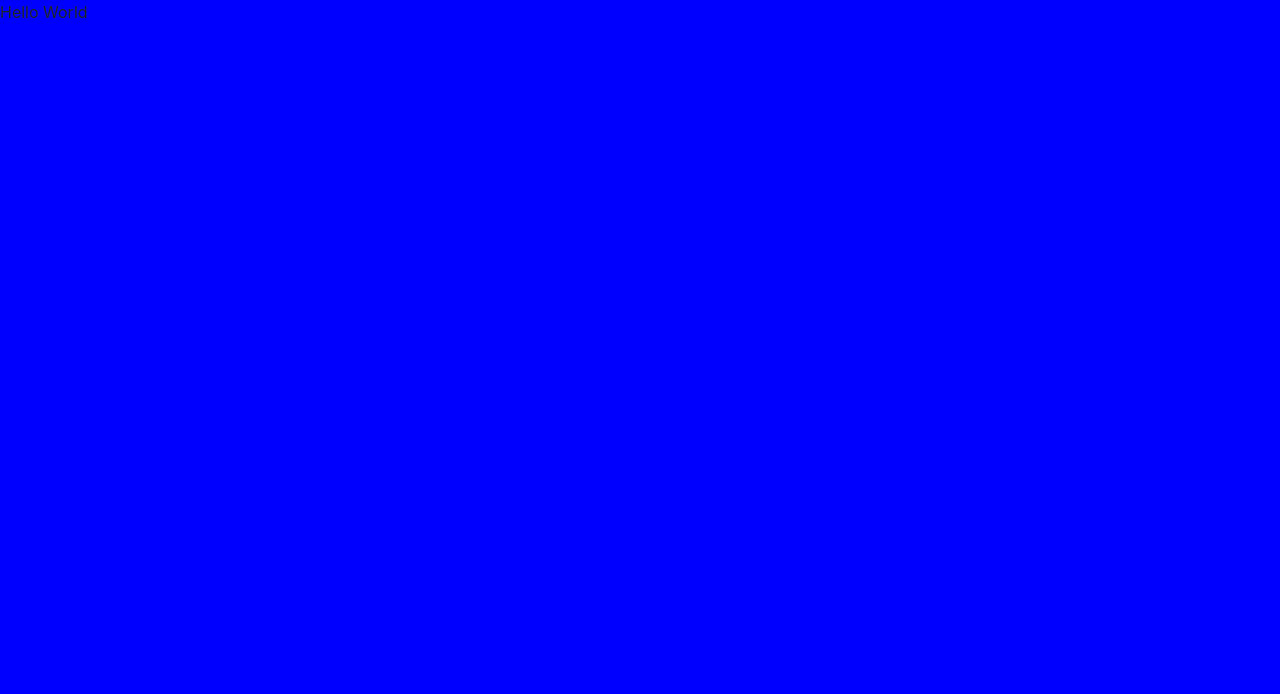
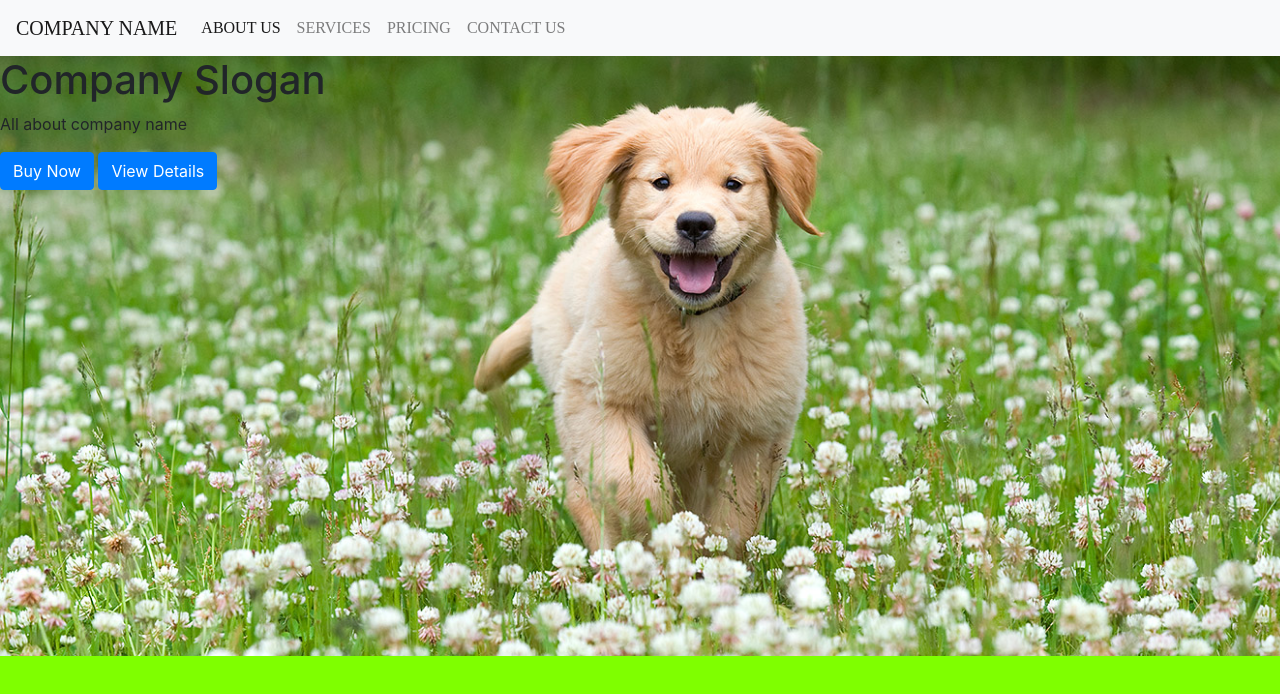
Before and after one commit to isabellafraczek/hello-world, a plain HTML site: page index.html in a window 1280 px wide. Drawn offline with nearby package versions, Linux system fonts and the light colour scheme.

Commit message:
Added navigation bar

```diff
--- a/index.html
+++ b/index.html
@@ -10,12 +10,49 @@
         <link rel="stylesheet" type="text/css" href="style.css">
     </head>
     <body>
-        Hello World
         <!--scripts-->
         <script src="https://code.jquery.com/jquery-3.3.1.slim.min.js" integrity="sha384-q8i/X+965DzO0rT7abK41JStQIAqVgRVzpbzo5smXKp4YfRvH+8abtTE1Pi6jizo" crossorigin="anonymous"></script>
         <script src="https://cdnjs.cloudflare.com/ajax/libs/popper.js/1.14.7/umd/popper.min.js" integrity="sha384-UO2eT0CpHqdSJQ6hJty5KVphtPhzWj9WO1clHTMGa3JDZwrnQq4sF86dIHNDz0W1" crossorigin="anonymous"></script>
         <script src="https://stackpath.bootstrapcdn.com/bootstrap/4.3.0/js/bootstrap.min.js" integrity="sha384-7aThvCh9TypR7fIc2HV4O/nFMVCBwyIUKL8XCtKE+8xgCgl/PQGuFsvShjr74PBp" crossorigin="anonymous"></script>
+        <!--nav bar--!>
+
+     <nav class="navbar navbar-expand-lg navbar-light bg-light">
+  <a class="navbar-brand" href="#">Company Name</a>
+  <button class="navbar-toggler" type="button" data-toggle="collapse" data-target="#navbarNav" aria-controls="navbarNav" aria-expanded="false" aria-label="Toggle navigation">
+    <span class="navbar-toggler-icon"></span>
+  </button>
+  <div class="collapse navbar-collapse" id="navbarNav">
+    <ul class="navbar-nav">
+      <li class="nav-item active">
+        <a class="nav-link" href="#">About Us <span class="sr-only">(current)</span></a>
+      </li>
+      <li class="nav-item">
+        <a class="nav-link" href="#">Services</a>
+      </li>
+      <li class="nav-item">
+        <a class="nav-link" href="#">Pricing</a>
+      </li>
+      <li class="nav-item">
+        <a class="nav-link" href="#">Contact Us</a>
+      </li>
+    </ul>
+  </div>
+</nav>
+
+    <header>
+    <h1>
+    Company Slogan
+    </h1>
+    <p>
+    All about company name
+    </p>
+    <button type="button" class="btn btn-primary">Buy Now</button>
+
+    <button type="button" class="btn btn-primary">View Details</button>
 
 
+    </header>
     </body>
+
+
 </html>
--- a/style.css
+++ b/style.css
@@ -1,3 +1,22 @@
 body {
-    background-color:blue;
+    background-color:chartreuse;
 }
+
+nav {
+    text-transform: Uppercase;
+    font-family: "PT Sans Narrow";
+}
+
+.nav-link:hover {
+    opacity: 1;
+    background-color: #eee !important;
+
+}
+
+header {
+    /*Sizing*/
+    height: 600px;
+    width: 100%;
+    background-image: url("header.jpg");
+    background-size: cover;
+}
```
Also changed, not shown: header.jpg (added).
